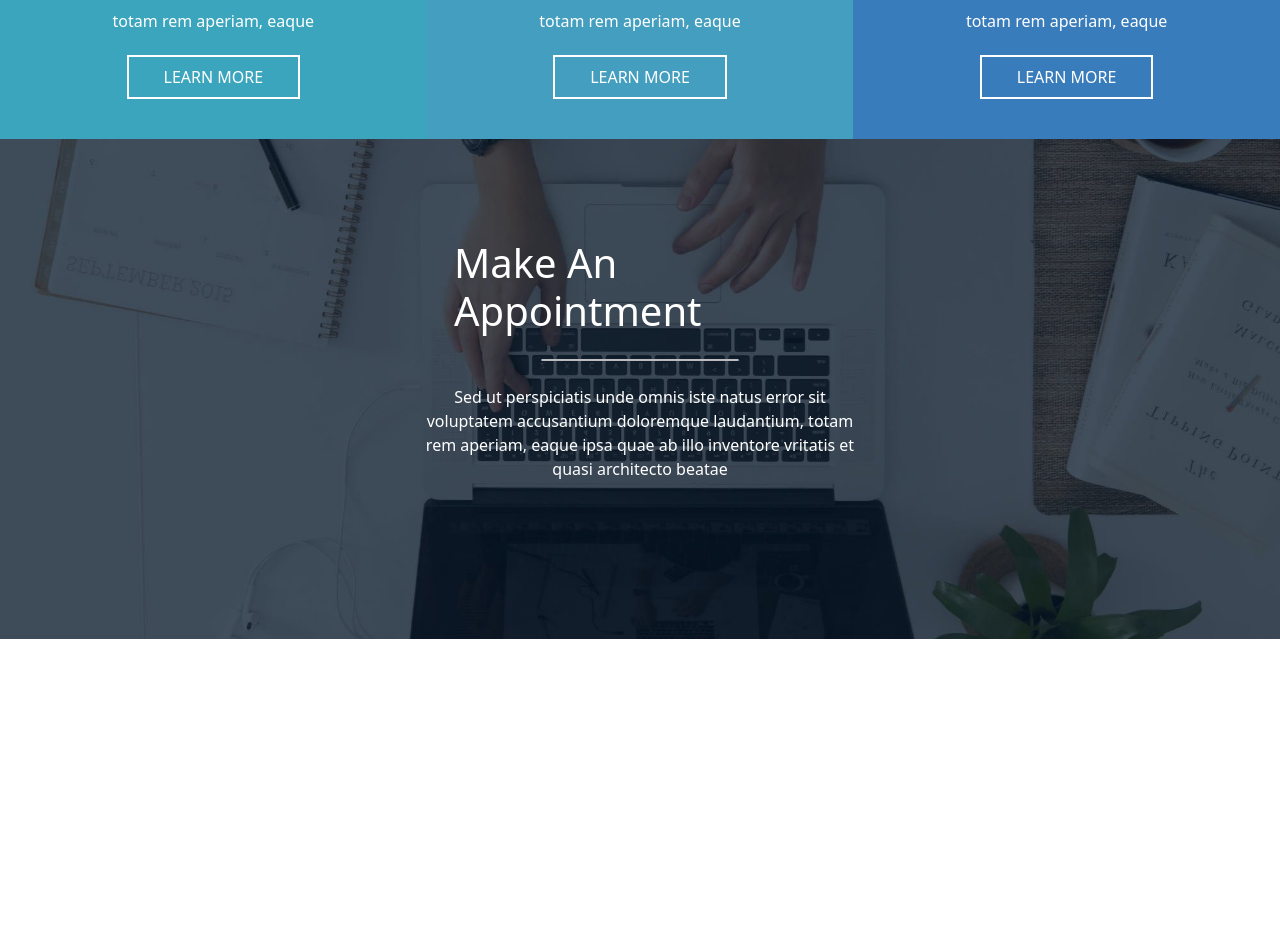
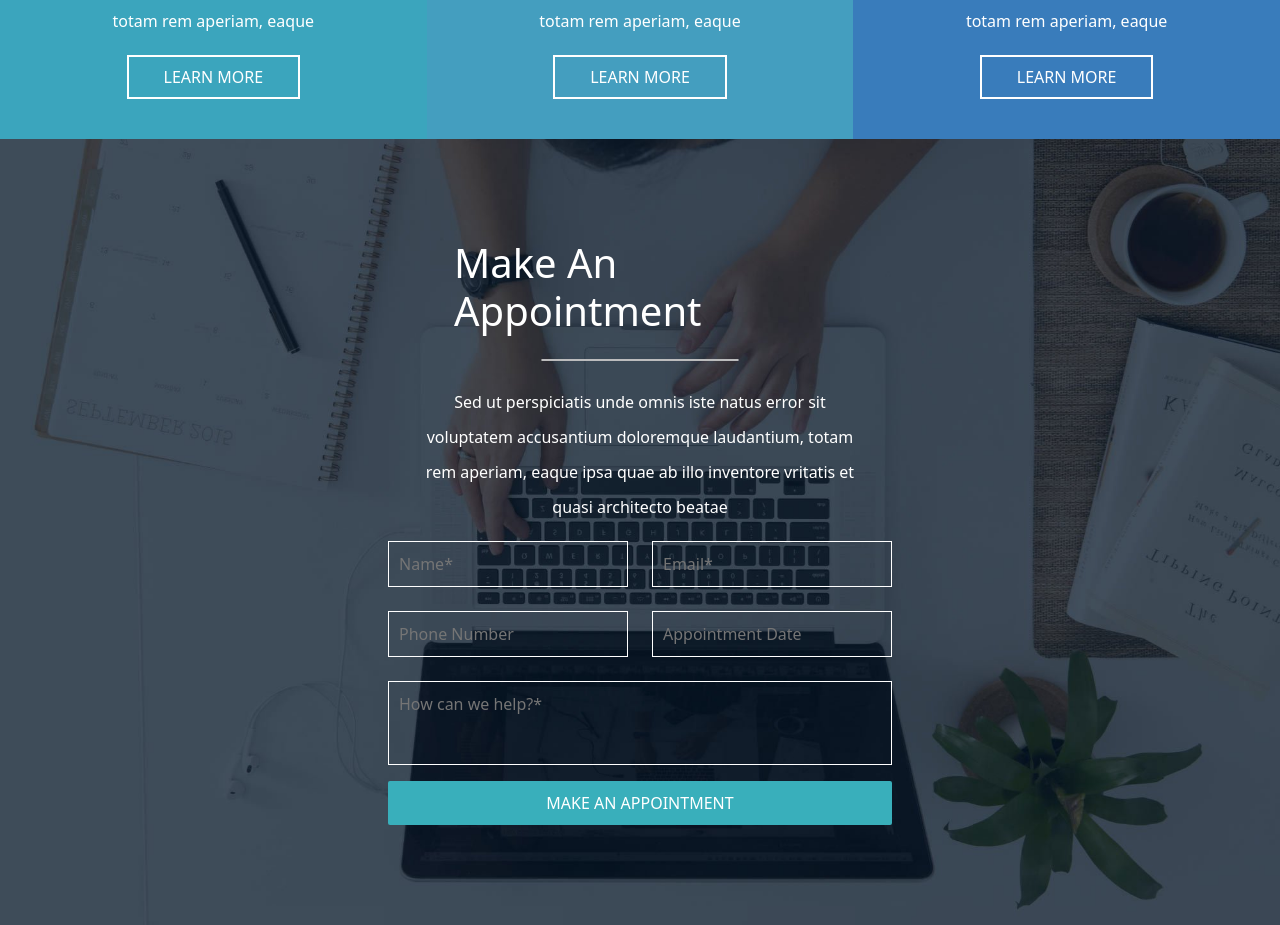
Before and after one commit to WalterFrongia/proj-html-vuejs, a Vue app: page / in a window 1280 px wide. Shown: the part 5360-6285 px from the top of the page. Before the commit the page ends 5999 px from the top, so only its background shows below. Built offline with nearby package versions, Linux system fonts and the light colour scheme.

Commit message:
Implementazione sezione interattiva tra utente e web pages in Appointment component con aggiunta di input text e button, aggiunto commenti in per documentazione del codice

```diff
--- a/src/components/Appointment.vue
+++ b/src/components/Appointment.vue
@@ -1,6 +1,8 @@
 <template>
     <div id="my-wrapping-appointment-section">
         <div id="my-appointment-section">
+
+            <!-- TITOLO E TESTO SEZIONE APPUNTAMENTI -->
             <div class="row d-flex justify-content-center">
                 <div class="col-6">
                     <h1>Make An Appointment</h1>
@@ -17,6 +19,46 @@
                     </p>
                 </div>
             </div>
+            <!-- / TITOLO E TESTO SEZIONE APPUNTAMENTI -->
+
+            <!-- INPUT TEXT PER INSERIRE NOME ED EMAIL -->
+            <div class="row d-flex justify-content-center pb-4">
+                <div class="col-4">
+                    <input type="text" placeholder="Name*">
+                </div>
+
+                <div class="col-4">
+                    <input type="text" placeholder="Email*">
+                </div>
+            </div>
+            <!-- / INPUT TEXT PER INSERIRE NOME ED EMAIL -->
+
+            <!-- INPUT TEXT PER INSEIRE NUMERO E DATA APPUNTAMENTO -->
+            <div class="row d-flex justify-content-center">
+                <div class="col-4">
+                    <input type="text" placeholder="Phone Number">
+                </div>
+                <div class="col-4 pb-4">
+                    <input type="text" placeholder="Appointment Date">
+                </div>
+            </div>
+            <!-- / INPUT TEXT PER INSEIRE NUMERO E DATA APPUNTAMENTO -->
+
+            <!-- INPUT PER INSERIRE INFO  -->
+            <div class="row d-flex justify-content-center">
+                <div class="col-8">
+                    <input class="pb-5" type="text" placeholder="How can we help?*">
+                </div>
+            </div>
+            <!-- / INPUT PER INSERIRE INFO  -->
+
+
+            <div class="row d-flex justify-content-center pt-3">
+                <div class="col-8">
+                    <button>MAKE AN APPOINTMENT</button>
+                </div>
+            </div>
+
         </div>
     </div>
 </template>
@@ -36,13 +78,34 @@ export default {
     background-repeat: no-repeat;
     background-position: center;
 }
+
 #my-appointment-section{
     margin:auto;
     width:$primaryWidth;
 
-    height: 500px;
     color:white;
     padding-top:100px;
+    padding-bottom:100px;
+
+    p{
+        line-height: 35px;
+    }
+    input{
+        background-color: transparent;
+        color:white;
+        border:1px solid white;
+        padding:10px 10px;
+        width: 100%;
+    }
+    button{
+    background-color: $primaryColor;
+    color:$secondaryColor;
+
+    border:none;
+    border-radius:2px;
+    padding:10px 0;
+    width:100%;
+}
 }
 
 .my-line{
```
